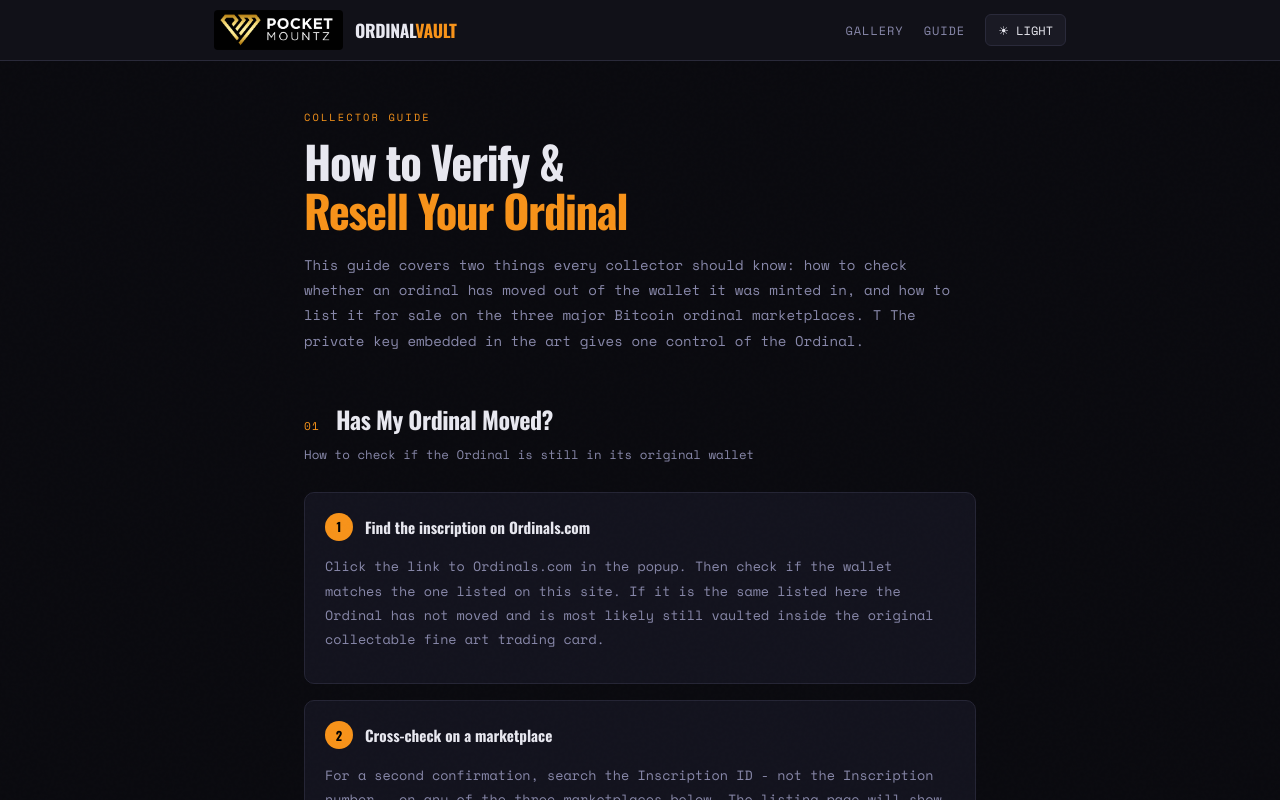
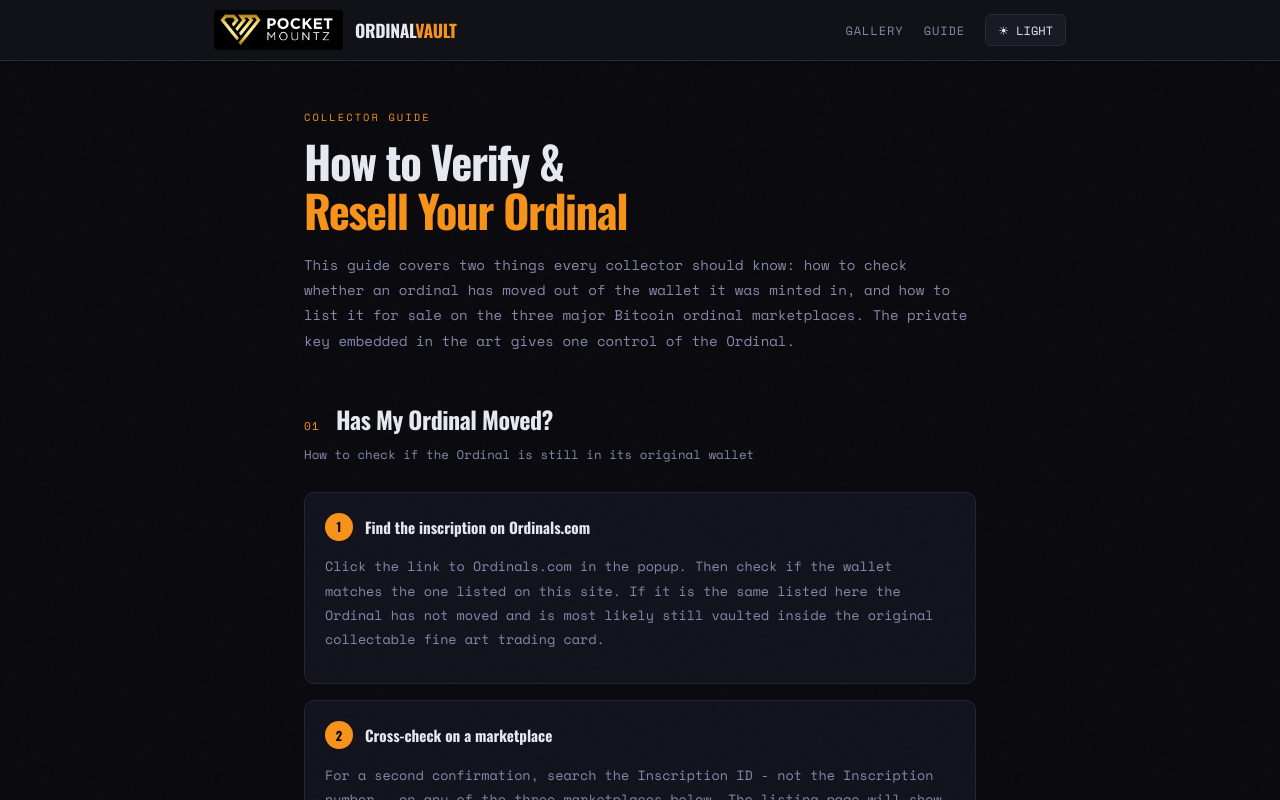
Before and after one commit to StashBitcoin-coder/ordinal-vault, a Next.js app: page /guide in a window 1280 px wide. Shown: the top 800 px of the page. Built offline with nearby package versions, Linux system fonts and the light colour scheme.

Commit message:
renumber guide steps-2

```diff
--- a/app/guide/page.tsx
+++ b/app/guide/page.tsx
@@ -31,7 +31,7 @@ export default function GuidePage() {
           <p style={{ color: 'var(--text2)', fontSize: '0.88rem', lineHeight: 1.8 }}>
             This guide covers two things every collector should know:
             how to check whether an ordinal has moved out of the wallet it was minted in,
-            and how to list it for sale on the three major Bitcoin ordinal marketplaces. T
+            and how to list it for sale on the three major Bitcoin ordinal marketplaces.
             The private key embedded in the art gives one control of the Ordinal.
           </p>
         </div>
```
